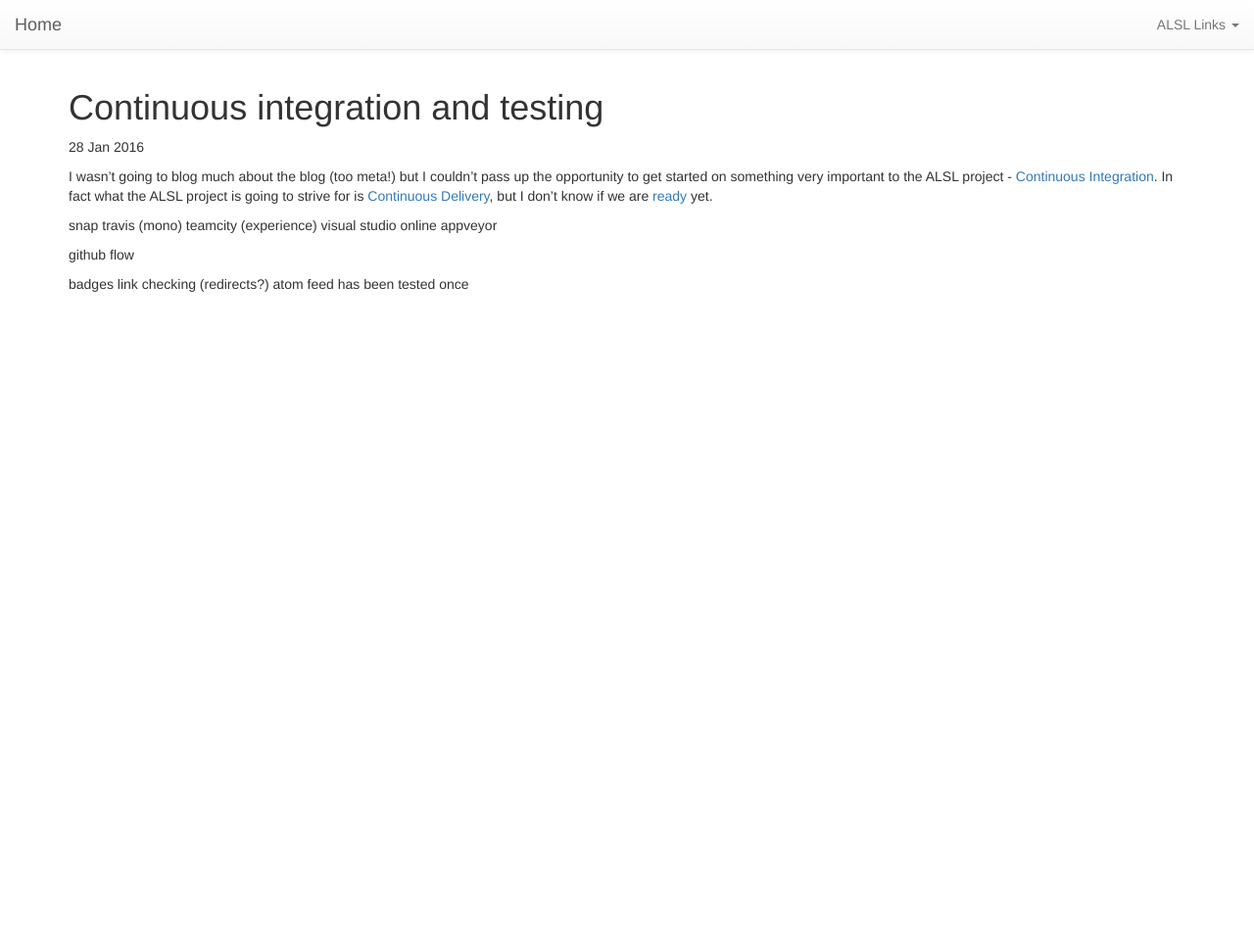
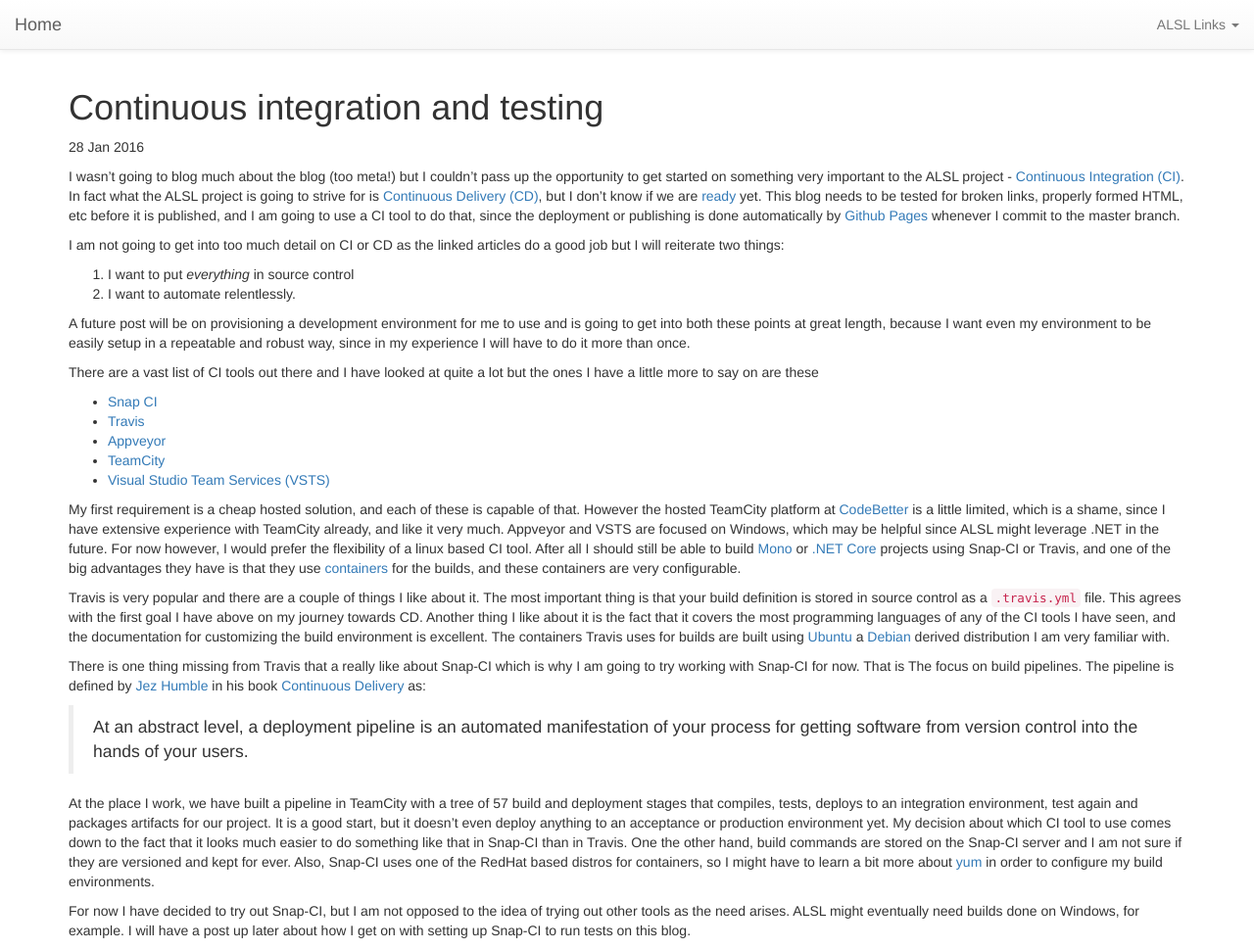
Before and after one commit to mshogren/mshogren.github.io, a Jekyll site: the page built from _posts/2016-01-28-continuous-integration.md, in a window 1280 px wide and 970 px high. Shown: the whole window at 98% size. Built offline with Jekyll 4.4.1, drawn with Linux system fonts in a browser that asks for light colours; nearby versions of some CDN libraries; comment, search, counter and statistics services are not loaded.

Commit message:
Post on continuous integration

```diff
--- a/_posts/2016-01-28-continuous-integration.md
+++ b/_posts/2016-01-28-continuous-integration.md
@@ -3,16 +3,30 @@
 title: "Continuous integration and testing"
 date: 2016-01-28
 ---
-I wasn't going to blog much about the blog (too meta!) but I couldn't pass up the opportunity to get started on something very important to the ALSL project - [Continuous Integration](https://en.wikipedia.org/wiki/Continuous_integration).  In fact what the ALSL project is going to strive for is [Continuous Delivery](https://en.wikipedia.org/wiki/Continuous_delivery), but I don't know if we are [ready](https://www.go.cd/2016/01/25/are-you-ready-for-continuous-delivery.html) yet.
+I wasn't going to blog much about the blog (too meta!) but I couldn't pass up the opportunity to get started on something very important to the ALSL project - [Continuous Integration (CI)](https://en.wikipedia.org/wiki/Continuous_integration).  In fact what the ALSL project is going to strive for is [Continuous Delivery (CD)](https://en.wikipedia.org/wiki/Continuous_delivery), but I don't know if we are [ready](https://www.go.cd/2016/01/25/are-you-ready-for-continuous-delivery.html) yet.  This blog needs to be tested for broken links, properly formed HTML, etc before it is published, and I am going to use a CI tool to do that, since the deployment or publishing is done automatically by [Github Pages](https://pages.github.com/) whenever I commit to the master branch.
 
-snap
-travis (mono)
-teamcity (experience)
-visual studio online
-appveyor
+I am not going to get into too much detail on CI or CD as the linked articles do a good job but I will reiterate two things:
 
-github flow
+1.  I want to put _everything_ in source control
+2.  I want to automate relentlessly.
 
-badges
-link checking (redirects?)
-atom feed has been tested once
+A future post will be on provisioning a development environment for me to use and is going to get into both these points at great length, because I want even my environment to be easily setup in a repeatable and robust way, since in my experience I will have to do it more than once.
+
+There are a vast list of CI tools out there and I have looked at quite a lot but the ones I have a little more to say on are these
+
+-  [Snap CI](https://snap-ci.com)
+-  [Travis](https://travis-ci.org)
+-  [Appveyor](https://www.appveyor.com)
+-  [TeamCity](https://www.jetbrains.com/teamcity/)
+-  [Visual Studio Team Services (VSTS)](https://www.visualstudio.com/products/visual-studio-team-services-vs)
+
+My first requirement is a cheap hosted solution, and each of these is capable of that.  However the hosted TeamCity platform at [CodeBetter](http://codebetter.com/codebetter-ci/) is a little limited, which is a shame, since I have extensive experience with TeamCity already, and like it very much.  Appveyor and VSTS are focused on Windows, which may be helpful since ALSL might leverage .NET in the future.  For now however, I would prefer the flexibility of a linux based CI tool.  After all I should still be able to build [Mono](http://www.mono-project.com) or [.NET Core](https://dotnet.github.io) projects using Snap-CI or Travis, and one of the big advantages they have is that they use [containers](https://en.wikipedia.org/wiki/Operating-system-level_virtualization) for the builds, and these containers are very configurable.
+
+Travis is very popular and there are a couple of things I like about it.  The most important thing is that your build definition is stored in source control as a `.travis.yml` file.  This agrees with the first goal I have above on my journey towards CD.  Another thing I like about it is the fact that it covers the most programming languages of any of the CI tools I have seen, and the documentation for customizing the build environment is excellent.  The containers Travis uses for builds are built using [Ubuntu](http://www.ubuntu.com) a [Debian](https://www.debian.org) derived distribution I am very familiar with.
+
+There is one thing missing from Travis that a really like about Snap-CI which is why I am going to try working with Snap-CI for now.  That is The focus on build pipelines.  The pipeline is defined by [Jez Humble](http://jezhumble.net) in his book [Continuous Delivery](http://www.amazon.com/dp/0321601912?tag=contindelive-20) as:
+>At an abstract level, a deployment pipeline is an automated manifestation of your process for getting software from version control into the hands of your users.
+
+At the place I work, we have built a pipeline in TeamCity with a tree of 57 build and deployment stages that compiles, tests, deploys to an integration environment, test again and packages artifacts for our project.  It is a good start, but it doesn't even deploy anything to an acceptance or production environment yet.  My decision about which CI tool to use comes down to the fact that it looks much easier to do something like that in Snap-CI than in Travis.  One the other hand, build commands are stored on the Snap-CI server and I am not sure if they are versioned and kept for ever.  Also, Snap-CI uses one of the RedHat based distros for containers, so I might have to learn a bit more about [yum](https://en.wikipedia.org/wiki/Yellowdog_Updater,_Modified) in order to configure my build environments.
+
+For now I have decided to try out Snap-CI, but I am not opposed to the idea of trying out other tools as the need arises.  ALSL might eventually need builds done on Windows, for example.  I will have a post up later about how I get on with setting up Snap-CI to run tests on this blog.
```
